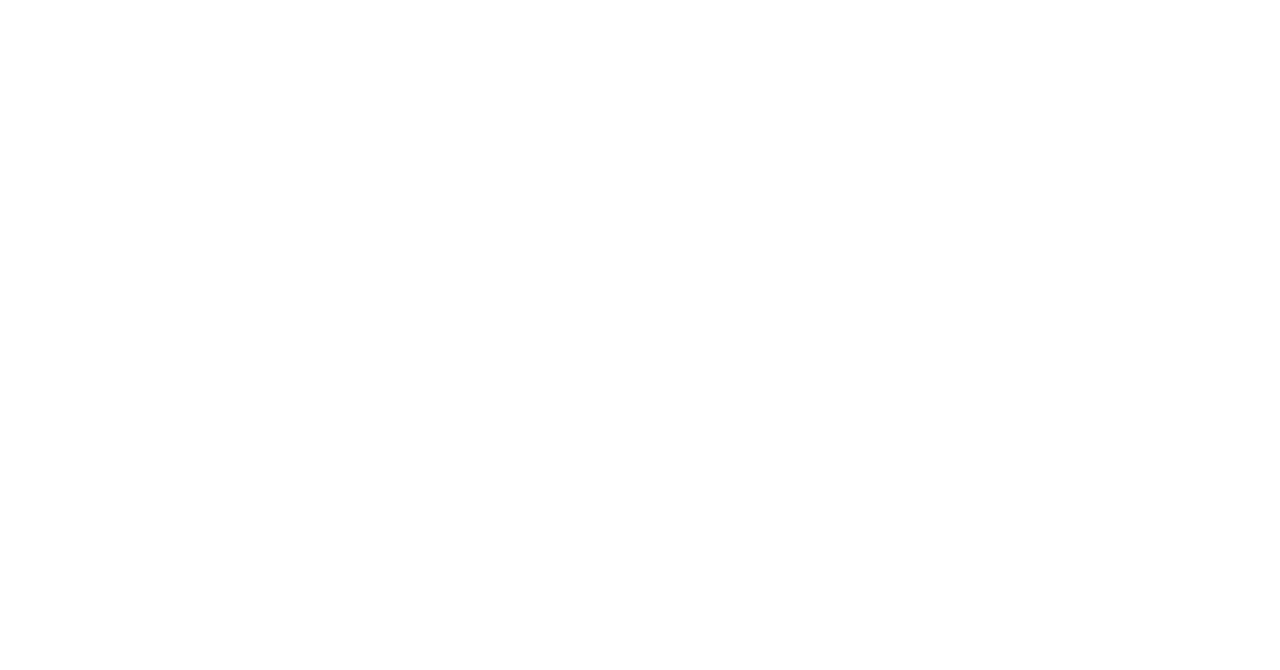
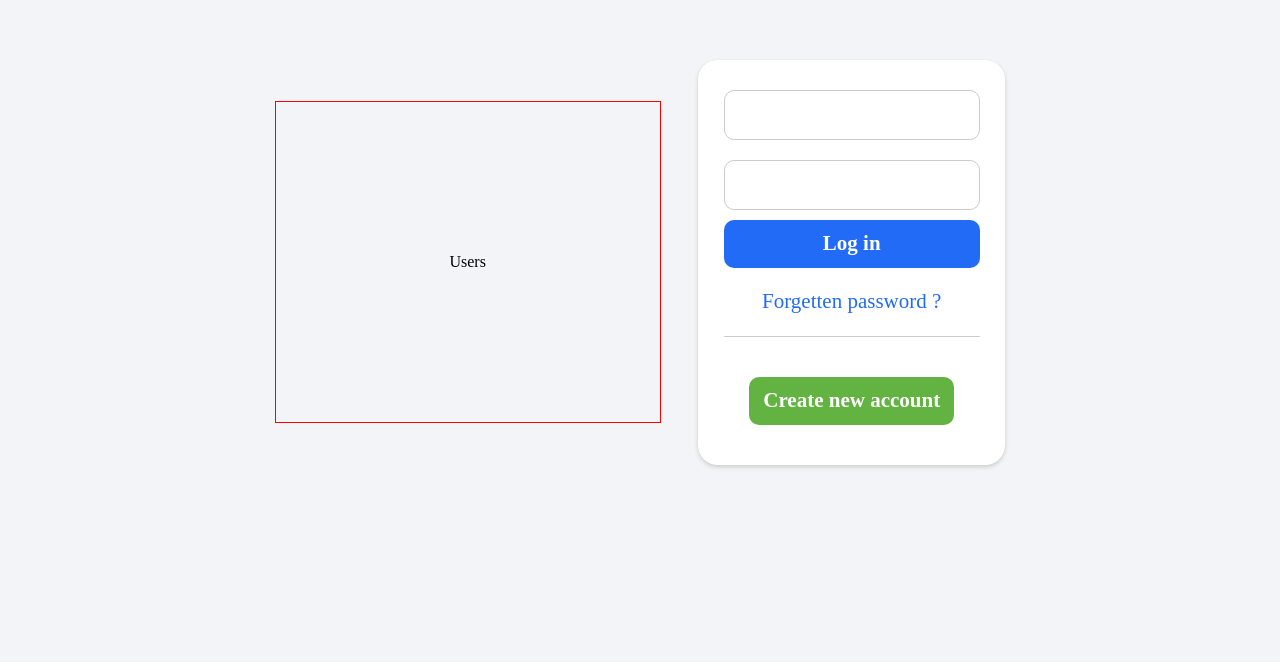
Before and after one commit to akando42/firebase-auth, a Next.js app: page / in a window 1280 px wide. Shown: the part 138-808 px from the top of the page. Built offline with nearby package versions, Linux system fonts and the light colour scheme.

Commit message:
login form

```diff
--- a/pages/index.js
+++ b/pages/index.js
@@ -6,21 +6,76 @@
 export default class Home extends React.Component {
 	constructor(props){
 		super(props)
+
+		this.state = {
+			authenticated: false
+		}
+
+		this.authUser = this.authUser.bind(this)
 	}
 
-	async loadData(){
+	async authUser(){
+		this.setState({
+			authenticated: true
+		})
+	}
 
+	async logOut(){
+		this.setState({
+			authenticated: false
+		})
 	}
 
 	componentDidMount(){
-		this.loadData()
 	}
 
 	render(){
-		<div className={styles.container}>
-			<div className={styles.topNav}>
-				Top Nav
+		return(
+			<div className={styles.container}>
+				{
+					this.state.authenticated
+					?	<div className={styles.topNav}>
+							<div
+								className={styles.profile}
+								onClick={this.logOut}
+							>
+
+							</div>
+						</div>
+					:   <div className={styles.authContainer}>
+							<div className={styles.usersList}>
+								Users
+							</div>
+							<div className={styles.authForm}>
+								<div className={styles.loginForm}>
+									<input
+										className={styles.loginInput}
+										type="email"
+									/>
+									<input
+										className={styles.loginInput}
+										type="password"
+									/>
+									<div className={styles.loginButton}>
+										Log in
+									</div>
+									<div  className={styles.forgotPassword} >
+										Forgetten password ?
+									</div>
+								</div>
+								<div>
+									<div
+										className={styles.createAccount}
+										onClick={this.authUser}
+									>
+										Create new account
+									</div>
+								</div>
+							</div>
+						</div>
+				}
 			</div>
-		</div>
+		)
+
 	}
 }
--- a/styles/Home.module.css
+++ b/styles/Home.module.css
@@ -1,13 +1,117 @@
 .container {
 	width: 100vw;
 	height: 100vh;
-	/*background-color: #F2F4F7;*/
-	background-color: red;
+	background-color: #F2F4F7;
+	display: flex;
+	flex-direction: column;
+	align-items: center;
 }
 
 .topNav {
 	width: 100vw;
 	height: 6vh;
-	/*background-color: red;*/
-	font-size: 100px;
+	background-color: white;
+	box-shadow: 0px 2px 4px #ccc;
+	display: flex;
+	flex-direction: row;
+	align-items: center;
+	justify-content: flex-end;
 }
+
+.profile {
+	background-color: #ccc;
+	height: 5vh;
+	width: 5vh;
+	border-radius: 50%;
+	margin-right: 20px;
+}
+
+.authContainer {
+	background-color: #F2F4F7;
+	display: flex;
+	flex-direction: row;
+	justify-content: space-around;
+	align-items: center;
+	height: 100vh;
+	width: 60vw;
+}
+
+.usersList {
+	width: 30vw;
+	height: 40vh;
+	display: flex;
+	flex-direction: center;
+	justify-content: center;
+	align-items: center;
+	border: 1px solid red;
+}
+
+.authForm {
+	width: 24vw;
+	min-height: 32vh;
+	background-color: white;
+	border-radius: 20px;
+	display: flex;
+	flex-direction: column;
+	justify-content: center;
+	align-items: center;
+	box-shadow: 0px 2px 4px #ccc;
+}
+
+.loginForm {
+	display: flex;
+	flex-direction: column;
+	width: 20vw;
+	border-bottom: 1px solid #ccc;
+	padding: 20px 0 0 0;
+}
+
+.loginInput {
+	height: 6vh;
+	border: 1px solid #ccc;
+	border-radius: 3px;
+	margin: 10px 0;
+	background-color: white;
+	color: black;
+	padding: 0 20px;
+	border-radius: 10px;
+}
+
+.loginInput:active {
+	border: 1px solid #226BF6;
+	background-color: #F2F4F7;
+}
+
+.loginButton, .createAccount {
+	font-weight: 700;
+	font-size: 21px;
+	color: white;
+	height: 6vh;
+	display: flex;
+	flex-direction: column;
+	justify-content: center;
+	align-items: center;
+	border-radius: 10px;
+}
+
+.forgotPassword {
+	color: #226BF6;
+	font-size: 21px;
+	margin: 10px 0;
+	width: 100%;
+	display: flex;
+	flex-direction: column;
+	align-items: center;
+	justify-content: center;
+	height: 6vh;
+}
+
+.loginButton {
+	background-color:  #226BF6;
+}
+
+.createAccount {
+	width: 16vw;
+	background-color: #63B343;
+	margin: 40px 0;
+}
--- a/styles/globals.css
+++ b/styles/globals.css
@@ -2,4 +2,6 @@
 	overflow-x: hidden;
 	width: 100vw;
 	height: 100vh;
+	margin: 0;
+	padding: 0;
 }
```
Also changed, not shown: 1 other file (tests, documents, lock files or other folders).
